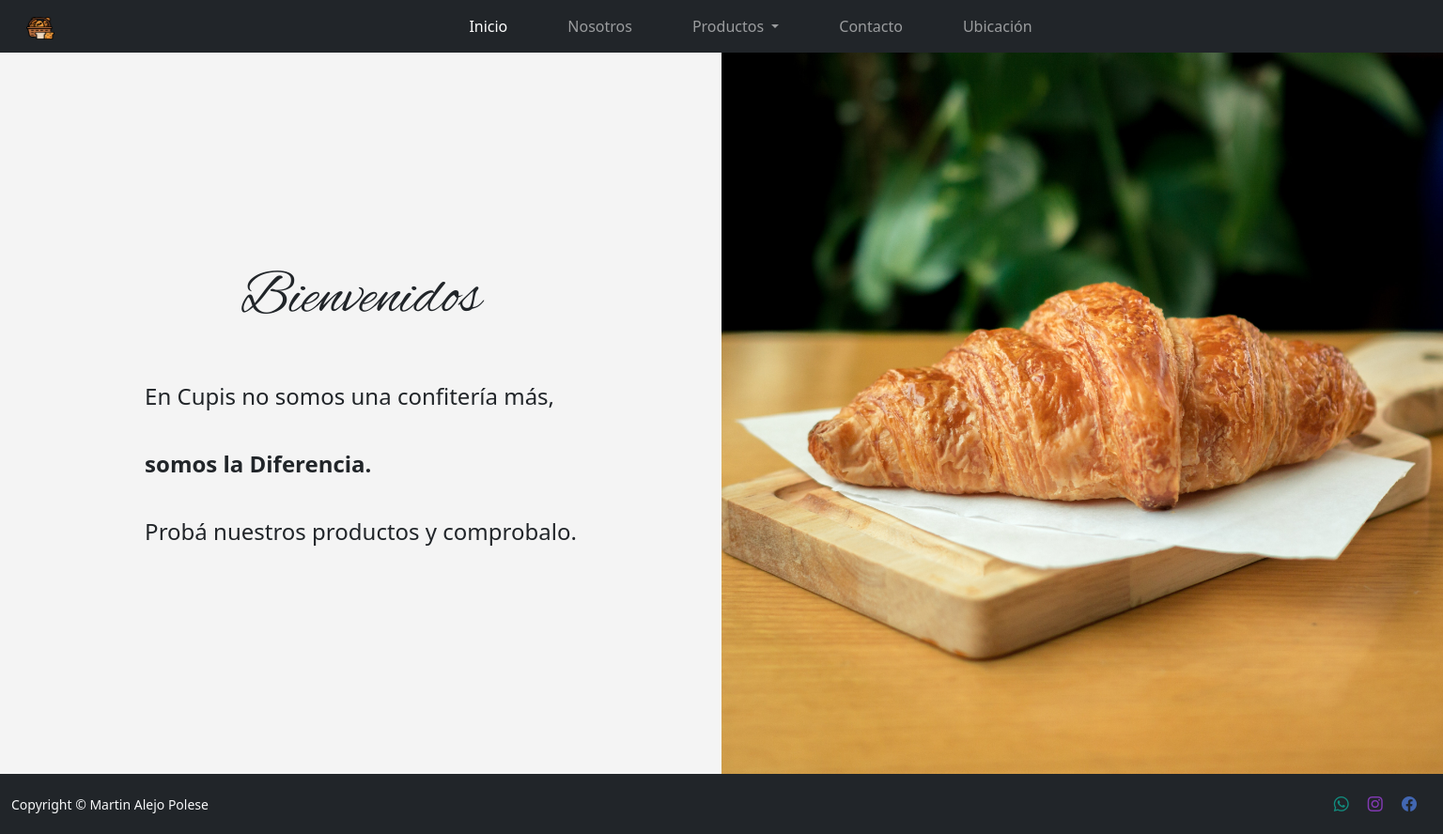
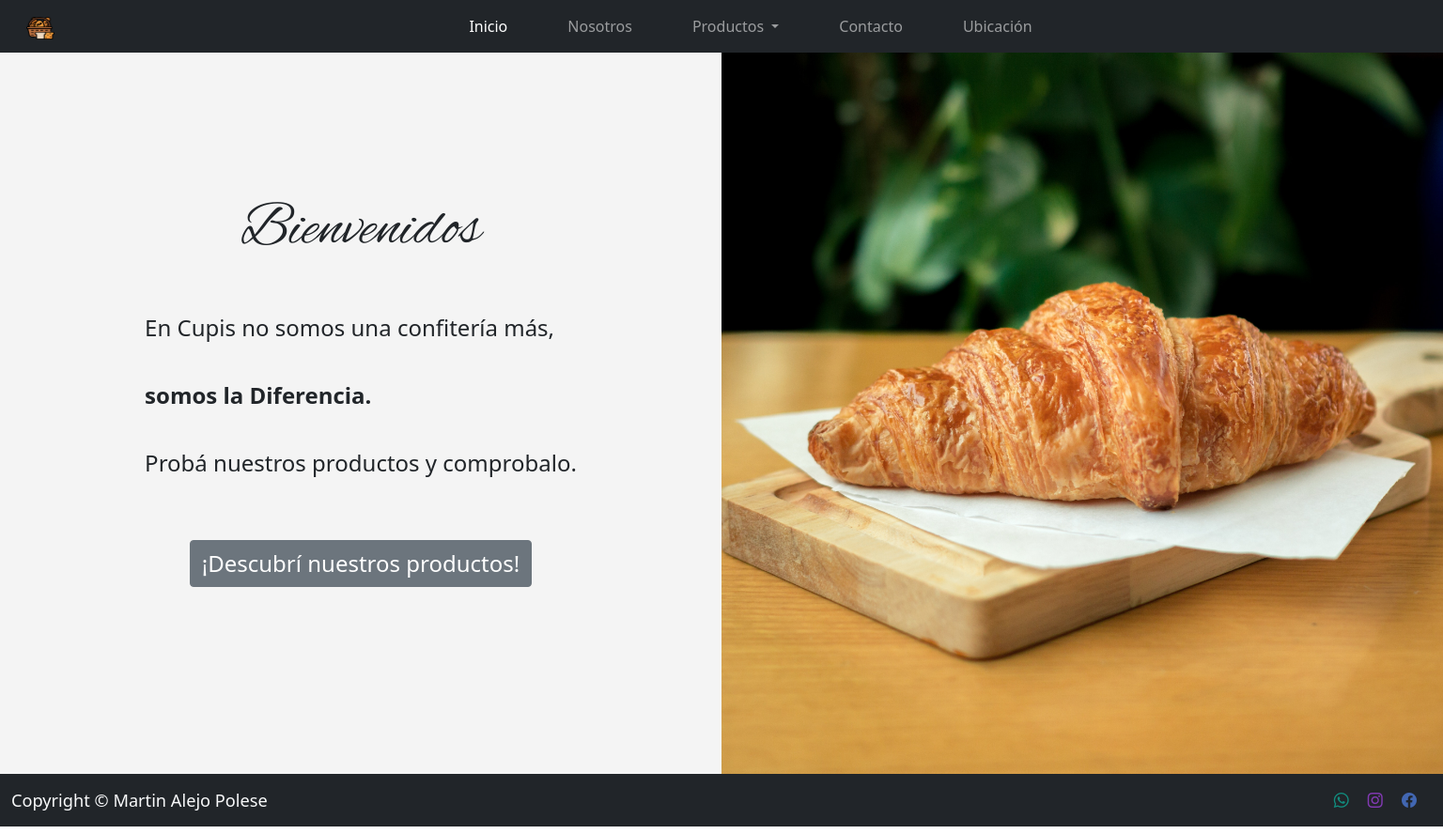
Before and after one commit to MartinAlejo/PF-Polese, a website: page index.html in a window 1536 px wide. Shown: the whole page at 94% size. Drawn offline with nearby package versions, Linux system fonts and the light colour scheme.

Commit message:
Agrego un boton en el Index, y mejoras al responsive con los tamaños del texto

```diff
--- a/index.html
+++ b/index.html
@@ -76,6 +76,7 @@
         <div class="fadeInEntrance col-12 col-lg-6 d-flex flex-column align-items-center justify-content-center p-3">
           <h1 class="fontAlexBrush fontSizeTitle mt-3 mt-lg-0 mb-5" id="indexTitle">Bienvenidos</h1>
           <p id="indexText"> En Cupis no somos una confitería más, <br><br> <b> somos la Diferencia. </b> <br><br>  Probá nuestros productos y comprobalo. </p>
+          <a href="./pages/productos_dulces.html" class="btn btn-secondary mt-5 mb-5" id="indexBtn">¡Descubrí nuestros productos!</a>
         </div>
         <div class="col-12 col-lg-6 p-0">
           <img src="./assets/images/index_croissant.jpg" alt="una medialuna" class="img-fluid">
--- a/scss/style.scss
+++ b/scss/style.scss
@@ -58,7 +58,7 @@
   }
 
   footer {
-    height: 8vh;
+    height: 7vh;
   }
 
   #indexTitle {
@@ -68,4 +68,16 @@
   #indexText {
     font-size: 1.5rem;
   }
+
+  #indexBtn {
+    font-size: 1.5rem;
+  }
+
+  h1 {
+    font-size: 3.5rem;
+  }
+
+  p {
+    font-size: 1.3rem;
+  }
 }
```
Also changed, not shown: pages/nosotros.html (+1 -1 lines), pages/productos_dulces.html (+1 -1 lines), pages/productos_salados.html (+1 -1 lines), css/style.css.
